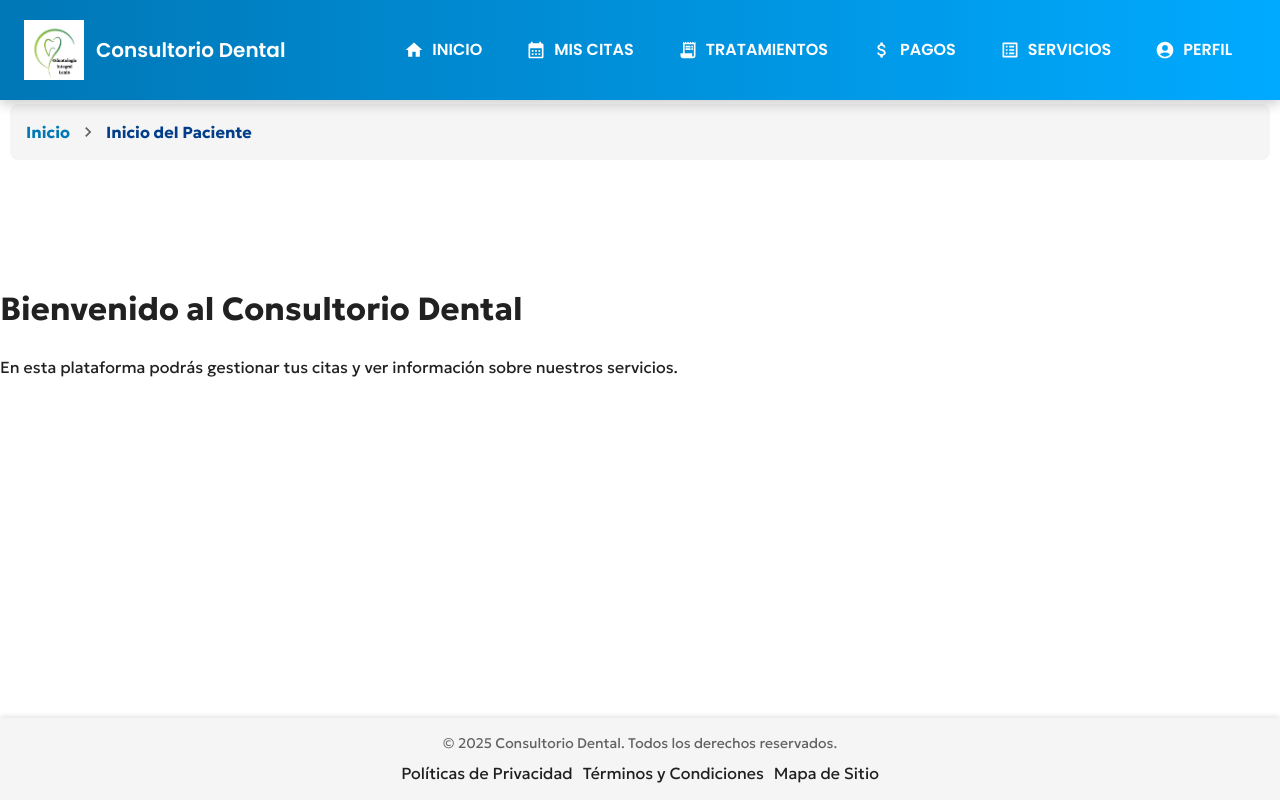
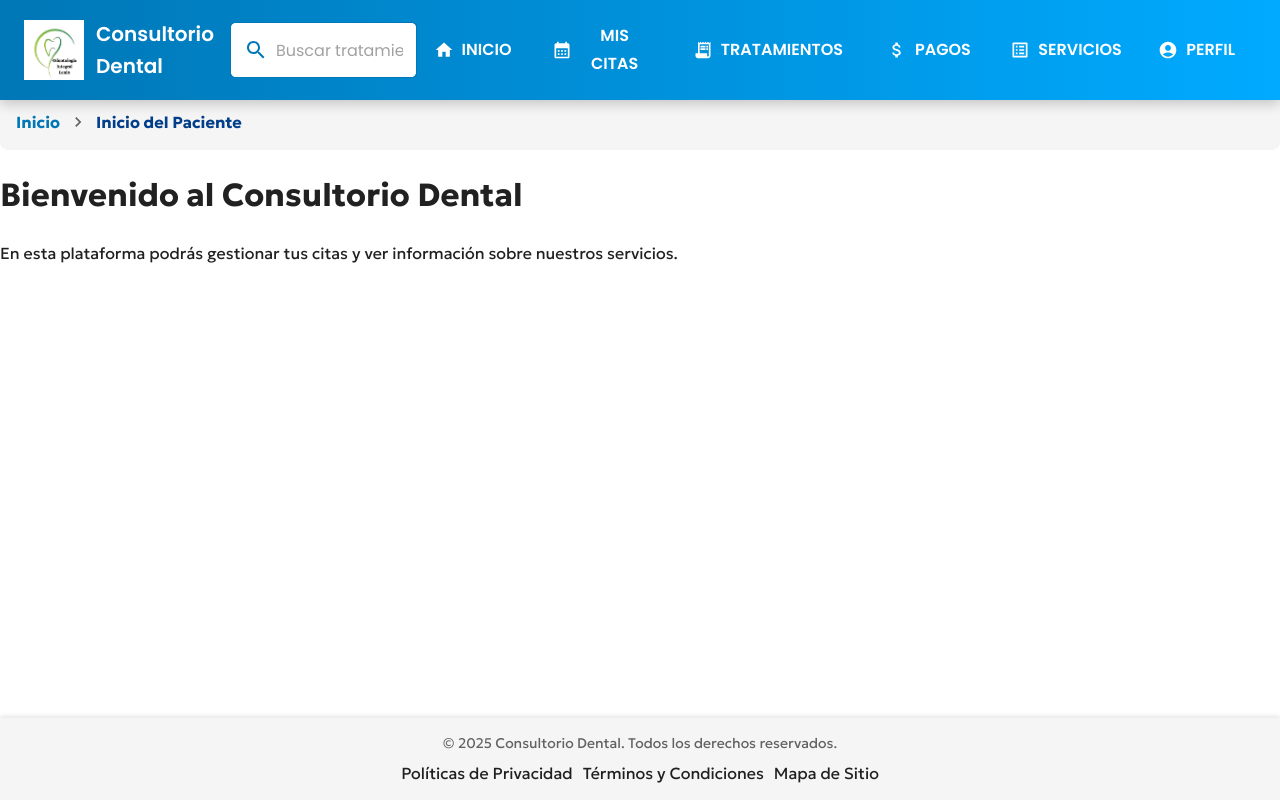
Before and after one commit to EdwinGuerreroCortez/consultorioDental, a React (Vite) app: page /paciente in a window 1280 px wide. Built offline with nearby package versions, Linux system fonts and the light colour scheme.

Commit message:
add:Buscador

```diff
--- a/src/App.jsx
+++ b/src/App.jsx
@@ -131,6 +131,14 @@ const App = () => {
             </LayoutPaciente>
           }
         />
+              <Route
+          path="/paciente/catalogo-servicios"
+          element={
+            <LayoutPaciente>
+              <CatalogoServicios />
+            </LayoutPaciente>
+          }
+        />
         {/* Rutas admin */}
         <Route
             path="/admin"
--- a/src/components/navs/pacientes/LayoutPaciente.jsx
+++ b/src/components/navs/pacientes/LayoutPaciente.jsx
@@ -26,7 +26,6 @@ const LayoutPaciente = ({ children }) => {
       <Box
         sx={{
           marginTop: "94px",  // Altura del Navbar para evitar que el breadcrumb quede oculto
-          padding: "10px",
           backgroundColor: "#ffffff",
           zIndex: 2,
           position: "relative",
@@ -34,16 +33,8 @@ const LayoutPaciente = ({ children }) => {
       >
         <BreadcrumbNav userType="paciente" />
       </Box>
-        <Box
-          sx={{
-            flex: 1,
-            marginTop: "94px", // Altura del Navbar
-            marginBottom: "0", // Asegura que no haya espacio antes del footer
 
-          }}
-        >
           {children}
-        </Box>
         <FooterPaciente />
       </Box>
     </>
--- a/src/components/navs/pacientes/NavbarPaciente.jsx
+++ b/src/components/navs/pacientes/NavbarPaciente.jsx
@@ -1,4 +1,4 @@
-import React, { useState, useEffect } from "react";
+import React, { useState, useEffect, useRef } from "react";
 import {
   AppBar,
   Toolbar,
@@ -13,11 +13,15 @@ import {
   ListItemText,
   Divider,
   Collapse,
+  TextField
 } from "@mui/material";
 import MenuIcon from "@mui/icons-material/Menu";
 import HomeIcon from "@mui/icons-material/Home";
 import ListAltIcon from "@mui/icons-material/ListAlt";
 import AccountCircleIcon from '@mui/icons-material/AccountCircle';
+import SearchIcon from "@mui/icons-material/Search";
+import InputAdornment from "@mui/material/InputAdornment";
+
 import AttachMoneyIcon from '@mui/icons-material/AttachMoney';
 import ReceiptLongIcon from '@mui/icons-material/ReceiptLong';
 import CalendarMonthIcon from '@mui/icons-material/CalendarMonth';
@@ -35,6 +39,46 @@ const NavbarPaciente = () => {
   const [servicesOpen, setServicesOpen] = useState(false);
   const [subMenuOpen, setSubMenuOpen] = useState(false);
   const [paymentsOpen, setPaymentsOpen] = useState(false); // Nueva variable para el submenú de Pagos
+  const [searchTerm, setSearchTerm] = useState("");
+  const [searchResults, setSearchResults] = useState([]);
+  const searchBoxRef = useRef(null);  // Referencia para la caja de búsqueda
+
+  useEffect(() => {
+    const handleClickOutside = (event) => {
+      if (searchBoxRef.current && !searchBoxRef.current.contains(event.target)) {
+        setSearchResults([]);  // Cierra el cuadro de resultados
+      }
+    };
+
+    document.addEventListener("mousedown", handleClickOutside);
+    return () => {
+      document.removeEventListener("mousedown", handleClickOutside);
+    };
+  }, []);
+
+  // Función para manejar la búsqueda
+  const handleSearch = async (event) => {
+    const term = event.target.value;
+    setSearchTerm(term);
+
+    if (term.length > 0) {
+      try {
+        const response = await fetch(`http://localhost:4000/api/tratamientos/buscar?search=${term}`);
+        const results = await response.json();
+        // Filtrar en el frontend para asegurar coincidencias exactas (opcional si el backend ya lo hace)
+        const filteredResults = results.filter((result) => {
+          const regex = new RegExp(term, "i");  // Coincidencias consecutivas y sin distinguir mayúsculas
+          return regex.test(result.nombre);
+        });
+        setSearchResults(results);
+      } catch (error) {
+        console.error("Error en la búsqueda:", error);
+      }
+    } else {
+      setSearchResults([]);
+    }
+
+  };
 
 
   const toggleDrawer = (open) => (event) => {
@@ -64,7 +108,31 @@ const NavbarPaciente = () => {
       fontFamily: "Poppins, Arial, sans-serif",
     },
   });
+  // Función para resaltar coincidencias
+  const highlightMatch = (text, searchTerm) => {
+    if (!searchTerm) return text;
 
+    // Escapar caracteres especiales y crear una expresión regular
+    const regex = new RegExp(`(${searchTerm})`, "gi");
+
+    // Dividir el texto en partes
+    const parts = text.split(regex);
+
+    // Mapear las partes, subrayando las que coincidan
+    return parts.map((part, index) =>
+      part.toLowerCase() === searchTerm.toLowerCase() ? (
+        <Typography
+          key={index}
+          component="span"
+          sx={{ fontWeight: "bold", textDecoration: "underline", color: "#d32f2f" }}
+        >
+          {part}
+        </Typography>
+      ) : (
+        part
+      )
+    );
+  };
   return (
     <ThemeProvider theme={theme}>
       <AppBar
@@ -100,6 +168,67 @@ const NavbarPaciente = () => {
             <Typography variant="h6" sx={{ fontWeight: "bold", color: "#ffffff" }}>
               Consultorio Dental
             </Typography>
+            <Box sx={{ marginLeft: "16px", flexGrow: 1, maxWidth: "400px", position: "relative" }} ref={searchBoxRef}>
+              <TextField
+                fullWidth
+                variant="outlined"
+                placeholder="Buscar tratamientos..."
+                value={searchTerm}
+                onChange={handleSearch}
+                InputProps={{
+                  startAdornment: (
+                    <InputAdornment position="start">
+                      <SearchIcon sx={{ color: "#0077b6" }} />
+                    </InputAdornment>
+                  ),
+                }}
+                sx={{
+                  backgroundColor: "#ffffff",
+                  borderRadius: "8px",
+                  "& .MuiOutlinedInput-root": {
+                    "& fieldset": { borderColor: "#0077b6" },
+                    "&:hover fieldset": { borderColor: "#005f8a" },
+                  },
+                }}
+              />
+              {searchResults.length > 0 && (
+                <Box
+                  sx={{
+                    position: "absolute",
+                    top: "100%",
+                    left: 0,
+                    backgroundColor: "#ffffff",
+                    boxShadow: "0 4px 12px rgba(0, 0, 0, 0.1)",
+                    borderRadius: "8px",
+                    marginTop: "8px",
+                    width: "100%",
+                    zIndex: 9999,
+                    padding: "8px 0",
+                  }}
+                >
+                  <List>
+                    {/* Limitar a 5 resultados */}
+                    {searchResults.slice(0, 5).map((result) => (
+                      <ListItem key={result.id} disablePadding>
+                        <ListItemButton href={`servicio/${result.hash}`}>
+                          <ListItemText
+                            primary={highlightMatch(result.nombre, searchTerm)}
+                            sx={{
+                              color: "#0077b6",
+                              "&:hover": {
+                                color: "#ffffff",
+                                backgroundColor: "#0077b6",
+                              },
+                            }}
+                          />
+                        </ListItemButton>
+                      </ListItem>
+                    ))}
+                  </List>
+                </Box>
+              )}
+            </Box>
+
           </Box>
 
           {/* Menú en pantalla grande */}
@@ -271,7 +400,7 @@ const NavbarPaciente = () => {
             >
               <Button
                 color="inherit"
-                startIcon={<AttachMoneyIcon/>}
+                startIcon={<AttachMoneyIcon />}
                 sx={{
                   fontWeight: "bold",
                   fontSize: "16px",
@@ -335,7 +464,7 @@ const NavbarPaciente = () => {
             <Button
               color="inherit"
               startIcon={<ListAltIcon />}
-              href="/catalogo-servicios"
+              href="/paciente/catalogo-servicios"
               sx={{
                 fontWeight: "bold",
                 fontSize: "16px",
@@ -350,7 +479,7 @@ const NavbarPaciente = () => {
             </Button>
             <Button
               color="inherit"
-              startIcon={<AccountCircleIcon/>}
+              startIcon={<AccountCircleIcon />}
               href="/perfil"
               sx={{
                 fontWeight: "bold",
```
Lines whose indentation alone changed are shown as unchanged.
